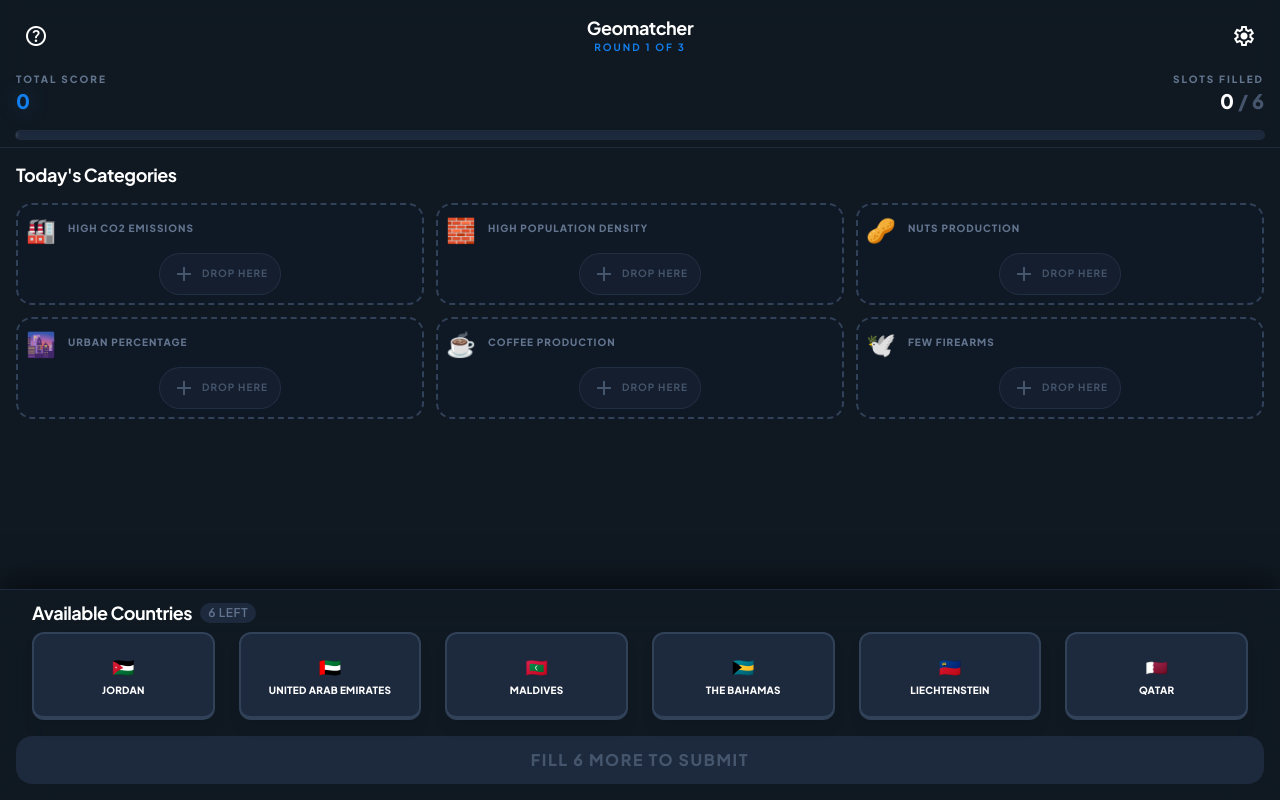
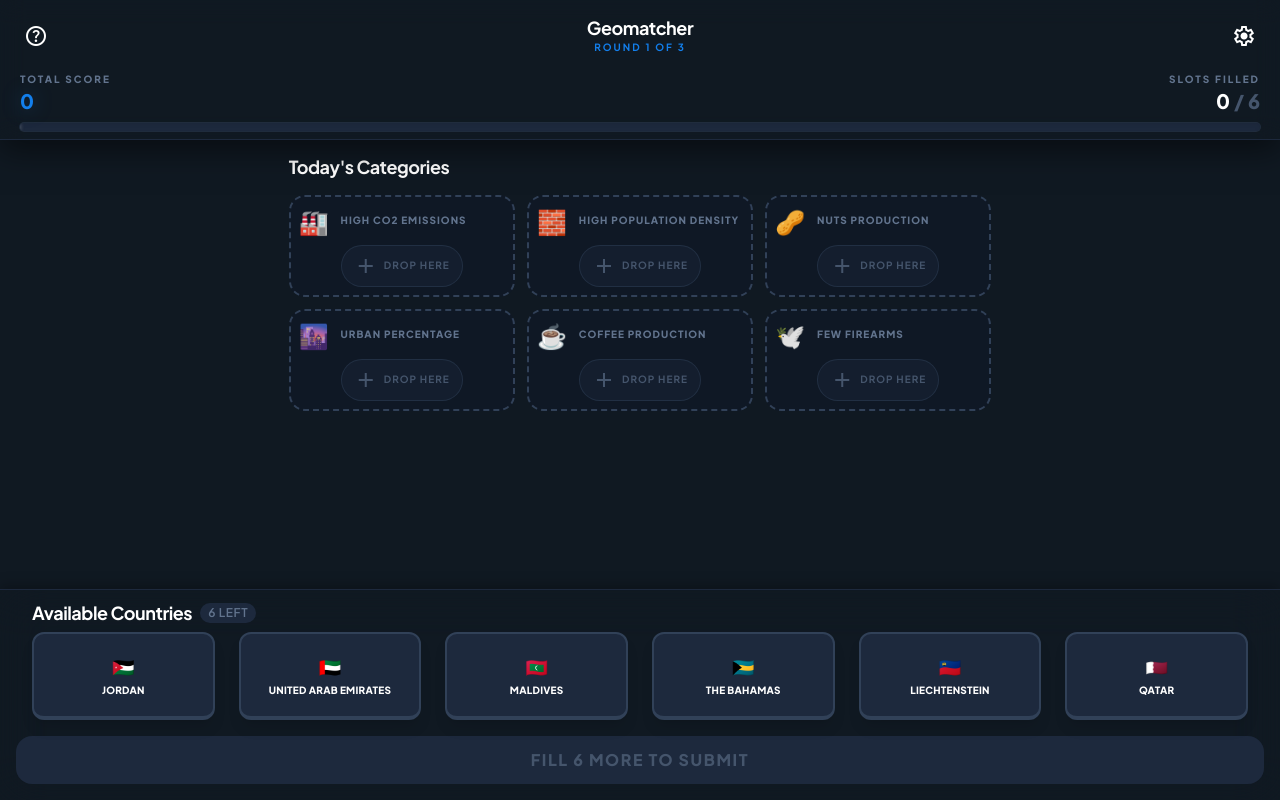
Before and after one commit to koenhagen/geomatcher, a React (Vite) app: page / in a window 1280 px wide. Both pictures are taken after a click on the button "Dismiss Instructions". Built offline with nearby package versions, Linux system fonts and the light colour scheme.

Commit message:
Refactor layout and enhance Header, GameFooter, and FinalPage components for improved score display and sharing

```diff
--- a/src/App.tsx
+++ b/src/App.tsx
@@ -183,7 +183,7 @@ const App: React.FC = () => {
     // ...imports
 
     return (
-        <div className="flex flex-col min-h-screen w-full max-w-7xl mx-auto bg-background-dark font-display">
+        <div className="flex flex-col min-h-screen w-full bg-background-dark font-display">
             <Header
                 round={round}
                 maxRounds={MAX_ROUNDS}
@@ -191,7 +191,7 @@ const App: React.FC = () => {
                 slotsFilled={slotsFilled}
                 totalSlots={buckets.length}
             />
-            <main className="flex-1 overflow-y-auto pb-80 custom-scrollbar">
+            <main className="flex-1 max-w-7xl mx-auto overflow-y-auto pb-80 custom-scrollbar">
                 {showInstructions && (
                     <div className="px-4 pt-4">
                         <InstructionCard onDismiss={handleDismissInstructions} />
--- a/src/components/FinalPage.tsx
+++ b/src/components/FinalPage.tsx
@@ -19,7 +19,7 @@ export const FinalPage: React.FC<FinalPageProps> = ({ roundResults, maxRounds })
             ),
             '',
             `Final Score: ${finalTotal}`,
-            'https://ai.studio/apps/temp/1'
+            'https://koenhagen.github.io/geomatcher/'
         ];
         const text = lines.join('\n');
         await navigator.clipboard.writeText(text);
--- a/src/components/GameFooter.tsx
+++ b/src/components/GameFooter.tsx
@@ -24,7 +24,7 @@ export const GameFooter: React.FC<GameFooterProps> = ({
     const isFinalRound = round >= maxRounds;
 
     return (
-        <div className="fixed bottom-0 left-0 w-full bg-background-dark/90 backdrop-blur-xl border-t border-slate-800 p-3 pb-4 space-y-4 z-100 shadow-[0_-10px_30px_rgba(0,0,0,0.5)]">
+        <div className="fixed bottom-0 left-0 w-full bg-background-dark/90 backdrop-blur-xl border-t border-slate-800 p-3 pb-4 space-y-4 z-30 shadow-[0_-4px_12px_rgba(0,0,0,0.25)]">
             <div className="max-w-7xl mx-auto px-1">
                 {children}
             </div>
--- a/src/components/Header.tsx
+++ b/src/components/Header.tsx
@@ -18,7 +18,7 @@ export const Header: React.FC<HeaderProps> = ({
     const progressPercent = (slotsFilled / totalSlots) * 100;
 
     return (
-        <header className="sticky top-0 z-50 flex flex-col gap-2 bg-background-dark/80 backdrop-blur-md p-4 pb-2 border-b border-slate-800">
+        <header className="sticky top-0 z-40 w-full flex flex-col gap-2 bg-background-dark/80 backdrop-blur-md p-4 pb-2 border-b border-slate-800 shadow-[0_10px_30px_rgba(0,0,0,0.5)]">
             <div className="flex items-center justify-between">
                 <div className="text-white flex size-10 items-center justify-center rounded-full hover:bg-slate-800 transition-colors cursor-pointer">
                     <span className="material-symbols-outlined">help</span>
@@ -33,6 +33,8 @@ export const Header: React.FC<HeaderProps> = ({
                     <span className="material-symbols-outlined">settings</span>
                 </div>
             </div>
+            {/* Rails-constrained content */}
+            <div className="max-w-7xl mx-auto w-full px-1">
                 <div className="flex items-center justify-between mt-2">
                     <div className="flex flex-col">
                         <span className="text-[10px] font-black text-slate-500 uppercase tracking-[0.2em]">Total Score</span>
@@ -51,6 +53,7 @@ export const Header: React.FC<HeaderProps> = ({
                         <div className="absolute top-0 right-0 h-full w-2 bg-white/30 blur-[2px]" />
                     </div>
                 </div>
+            </div>
         </header>
     );
 };
```
Lines whose indentation alone changed are shown as unchanged.
